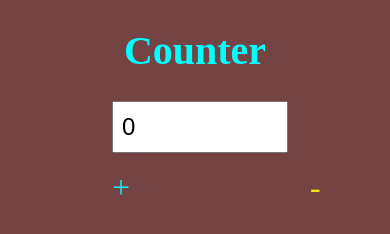
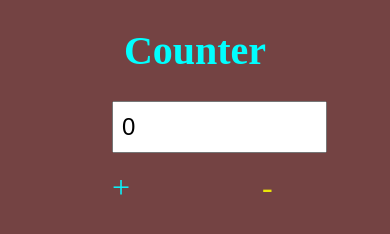
Before and after one commit to techmahendran/ui-mini-four, a plain HTML site: page index.html in a window 390 px wide. Drawn offline with Linux system fonts and the light colour scheme.

Commit message:
change css code

```diff
--- a/style.css
+++ b/style.css
@@ -45,14 +45,14 @@ h1 {
 @media screen and (max-width: 500px) {
   .container input {
     margin-left: 7rem;
-    width: 40%;
+    width: 50%;
   }
   #btn1 {
     margin-top: 1rem;
     margin-left: 7rem;
   }
   #btn2 {
-    margin-left: 11rem;
+    margin-left: 8rem;
     margin-top: 1rem;
   }
 }
```
